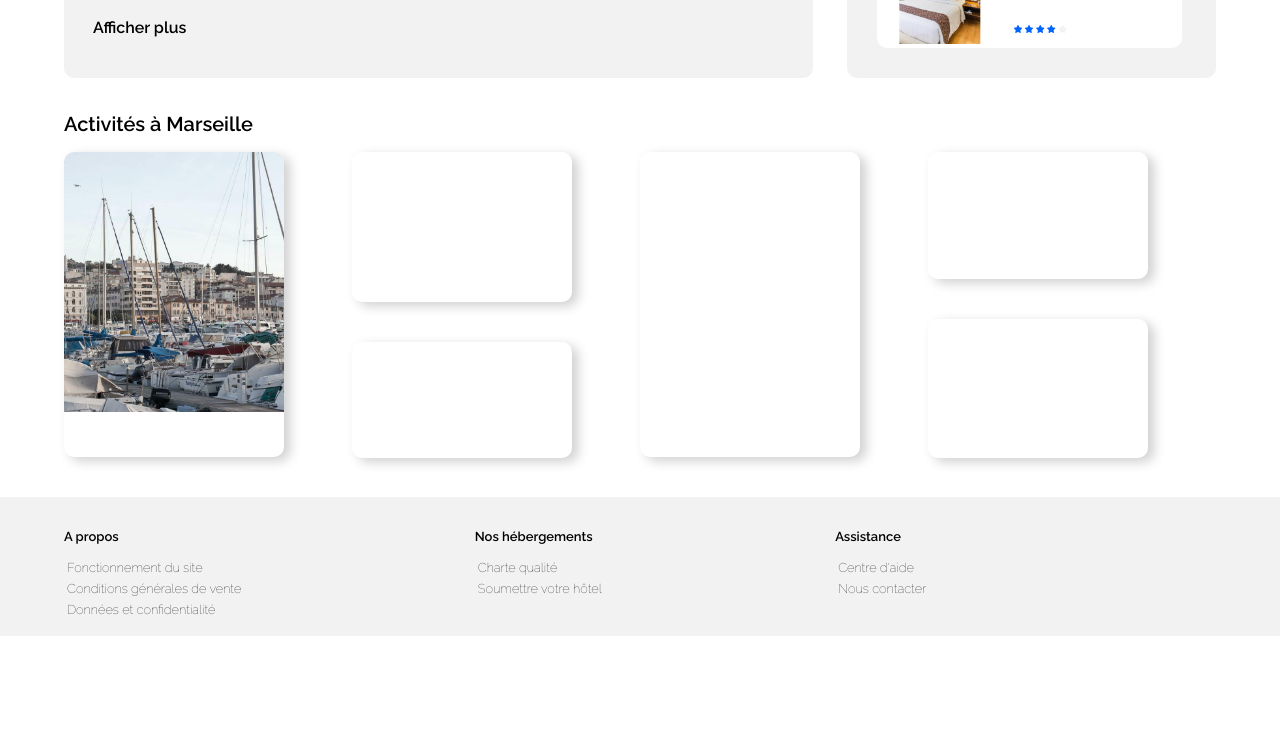
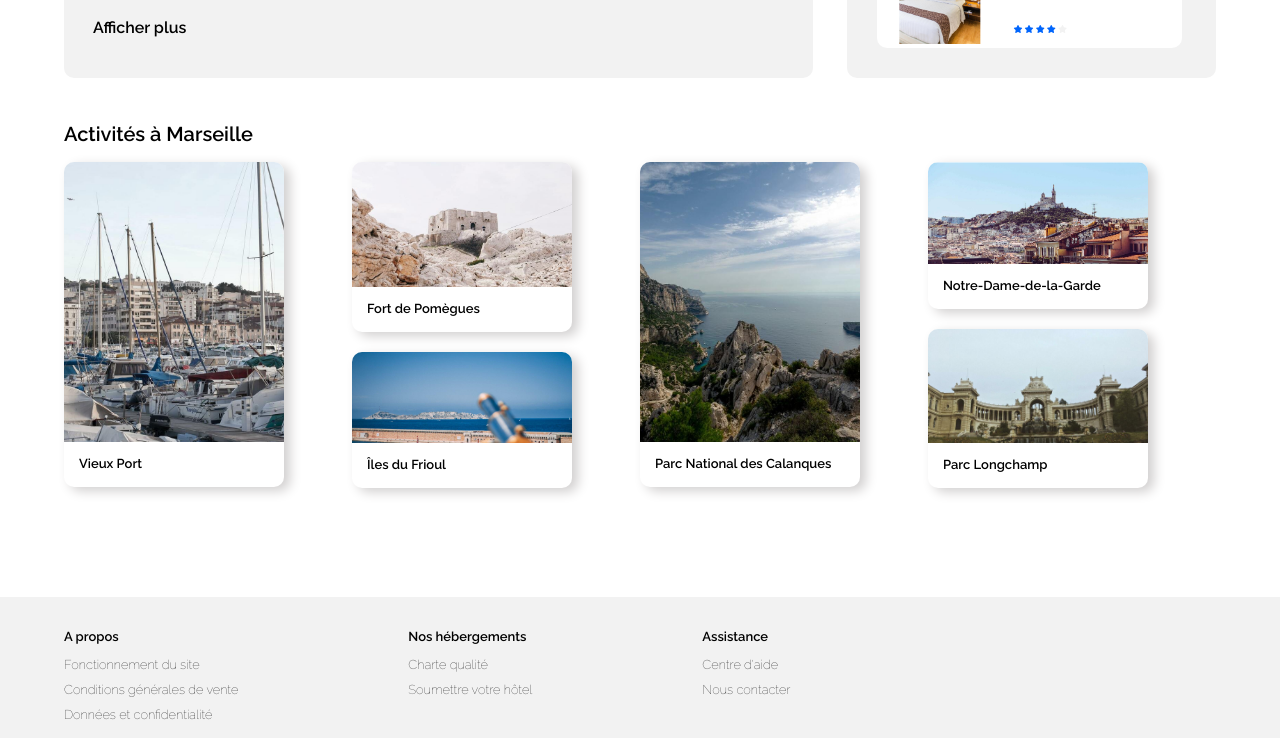
Before and after one commit to Metanee97/OC, a website: page P2/index.html in a window 1280 px wide. Shown: the part 835-1573 px from the top of the page. Before the commit the page ends 1471 px from the top, so only its background shows below. Drawn offline with Linux system fonts and the light colour scheme.

Commit message:
Footer responsive OK

```diff
--- a/P2/css/style.css
+++ b/P2/css/style.css
@@ -221,7 +221,7 @@ a:hover {
   display: flex;
   justify-content: space-between;
   margin-top: 15px;
-  margin-bottom: 35px;
+  margin-bottom: 45px;
   /* width: 93%;
   margin: 10px auto; */
 }
@@ -239,7 +239,7 @@ a:hover {
   margin: 25px 0px;
 }
 .accomodation-card {
-  width: 210px;
+  width: 199px;
   height: 170px;
   background-color: #FFF;
   padding: 4px 4px 0;
@@ -359,7 +359,7 @@ a:hover {
   display: flex;
   flex-direction: column;
   flex-wrap: wrap;
-  height: 310px;
+  height: 400px;
 }
 
 .activities-card {
@@ -380,115 +380,114 @@ a:hover {
 
 .activities-card-image img {
   position: absolute;
+  object-fit: cover;
 }
 
 .activities-card-title {
-  /* margin: 20px; */
-  /* height: 45px; */
-
+  margin: 15px;
 }
 
 .activities-card1 {
-  height: 305px;
+  height: 325px;
 }
 
 .activities-card1-image {
-  position: relative;
-  height: 260px;
+  height: 280px;
 }
 
 .activities-card1-image img {
-  position: absolute;
   top: 56%;
   left: 50%;
   transform: translate(-50%, -50%);
   width: 220px;
-  height: 305px;
+  height: 325px;
   object-fit: cover;
 }
 
 .activities-card2 {
-  height: 150px;
-  margin-bottom: 40px;
+  height: 170px;
+  margin-bottom: 20px;
 }
 
 .activities-card2-image {
-  height: 105px;
+  height: 125px;
 }
 
-/* .activities-card2-image img {
+.activities-card2-image img {
   top: 50%;
   left: 50%;
   transform: translate(-50%, -50%);
   width: 100%;
-  height: 140%;
-} */
+  /* height: 100%; */
+
+}
 
 .activities-card3 {
-  height: 116px;
+  height: 136px;
   /* margin-bottom: 40px; */
 }
 
 .activities-card3-image {
-  height: 71px;
+  height: 91px;
 }
 
-/* .activities-card3-image img {
+.activities-card3-image img {
   top: 77%;
   left: 50%;
   transform: translate(-50%, -50%);
   width: 100%;
-} */
+  /* height: 136px; */
+}
 
 .activities-card4 {
-  height: 305px;
+  height: 325px;
 }
 
 .activities-card4-image {
-  height: 260px;
+  height: 280px;
 }
 
-/* .activities-card4-image img {
-  top: 43%;
-  left: 44%;
+.activities-card4-image img {
+  top: 40%;
+  left: 47%;
   transform: translate(-50%, -40%);
-  width: 190%;
-  height: 120%;
-} */
+  /* width: 100%; */
+  height: 100%;
+}
 
 .activities-card5 {
-  height: 127px;
-  margin-bottom: 40px;
+  height: 147px;
+  margin-bottom: 20px;
 }
 
 .activities-card5-image {
-  height: 82px;
+  height: 102px;
 }
 
-/* .activities-card5-image img {
+.activities-card5-image img {
   top: 70%;
   left: 50%;
   transform: translate(-50%, -50%);
   width: 100%;
-  height: 140%;
-} */
+  /* height: 140%; */
+}
 
 .activities-card6 {
-  height: 139px;
+  height: 159px;
   /* margin-bottom: 40px; */
 }
 
 .activities-card6-image {
-  height: 94px;
+  height: 114px;
 }
 
-/* .activities-card6-image img {
+.activities-card6-image img {
   top: 70%;
   left: 50%;
   transform: translate(-50%, -50%);
   width: 100%;
-  height: 140%;
-} */
+  /* height: 140%; */
+}
 
 /* ----------------------------- *\
         FOOTER
@@ -512,11 +511,11 @@ a:hover {
 
 .footer-list-item {
   font-size: 80%;
-  padding: 3px;
+  margin-bottom: 10px;
 }
 
 .footer-list {
-  margin-right: 20%;
+  margin-right: 170px;
 }
 
 
@@ -524,7 +523,7 @@ a:hover {
         MEDIA QUERIES
 \* ----------------------------- */
 
-/* mobile */
+/* MOBILE */
 @media (max-width : 768px) {
 
   .wrapper {
@@ -732,24 +731,30 @@ a:hover {
 
     .activities-card-image {
       width: 330px;
-      height: 97px;
+      height: 117px;
     }
 
     .activities-card-image img {
       width: 100%;
-      height: 100%;
-      object-fit: cover;
+      height: auto;
     }
 
     /* ----------------------------- *\
             FOOTER
     \* ----------------------------- */
-    .footer-container {
+    .footer .wrapper {
       display: block;
+      width: 90%;
+    }
+
+    .footer-list {
+      margin-bottom: 35px;
+      margin-right: 125px;
     }
 }
 
-@media (min-width : 768px) and (max-width: 992px) {
+/* TABLET */
+@media (min-width : 767px) and (max-width: 992px) {
 
 /* ----------------------------- *\
           SEARCHING SECTION
@@ -838,6 +843,7 @@ a:hover {
     top: 50%;
     left: 50%;
     transform: translate(-50%, -50%);
+    object-fit: cover;
   }
 
   .popular-card-content {
@@ -857,10 +863,55 @@ a:hover {
     font-size: 10px;
   }
 
-  .all-activities-cards {
-    display: block;
-  }
+/* ----------------------------- *\
+        ACTIVITIES SECTION
+\* ----------------------------- */
+/* .activities {
+  text-align: center;
+} */
 
+.all-activities-cards {
+  display: flex;
+  flex-direction: row;
+  justify-content: space-around;
+  flex-wrap: wrap;
+  height: auto;
+}
 
+.activities-card-image {
+  height: 260px;
+}
 
+.activities-card-image img {
+  /* height: auto; */
 }
+
+.activities-card1 {
+  height: 305px;
+}
+
+.activities-card2 {
+  height: 305px;
+}
+
+.activities-card3 {
+  height: 305px;
+  order: 3;
+}
+
+.activities-card4 {
+  height: 305px;
+}
+
+.activities-card5 {
+  height: 305px;
+}
+
+.activities-card6 {
+  height: 305px;
+}
+
+.footer-list {
+  margin-right: 100px;
+}
+}
--- a/P2/index.html
+++ b/P2/index.html
@@ -297,7 +297,7 @@
                 <img src="images/activities/vieuxport-medium.jpg" alt="photo du vieux port">
               </div>
               <div class="activities-card-title">
-                <!-- <h3>Vieux Port</h3> -->
+                <h3>Vieux Port</h3>
               </div>
             </article>
           </a>
@@ -305,22 +305,21 @@
           <a href="#">
             <article class="activities-card activities-card2">
               <div class="activities-card-image activities-card2-image">
-                <!-- <img src="images/activities/pomegues-medium.jpg" alt="photo du fort de Pomègues"> -->
+                <img src="images/activities/pomegues-medium.jpg" alt="photo du fort de Pomègues">
               </div>
               <div class="activities-card-title">
-                <!-- <h3>Fort de Pomègues</h3> -->
+                <h3>Fort de Pomègues</h3>
               </div>
             </article>
           </a>
 
           <a href="#">
             <article class="activities-card activities-card3">
-              <!-- <p>3</p> -->
               <div class="activities-card-image activities-card3-image">
-                <!-- <img src="images/activities/frioul-medium.jpg" alt="photo des îles du Frioul"> -->
+                <img src="images/activities/frioul-medium.jpg" alt="photo des îles du Frioul">
               </div>
               <div class="activities-card-title">
-                <!-- <h3>Îles du Frioul</h3> -->
+                <h3>Îles du Frioul</h3>
               </div>
             </article>
           </a>
@@ -328,10 +327,10 @@
           <a href="#">
             <article class="activities-card activities-card4">
               <div class="activities-card-image activities-card4-image">
-                <!-- <img src="images/activities/calanques-medium.jpg" alt="photo des Calanques de Marseille"> -->
+                <img src="images/activities/calanques-medium.jpg" alt="photo des Calanques de Marseille">
               </div>
               <div class="activities-card-title">
-                <!-- <h3>Parc National des Calanques</h3> -->
+                <h3>Parc National des Calanques</h3>
               </div>
             </article>
           </a>
@@ -339,24 +338,23 @@
           <a href="#">
             <article class="activities-card activities-card5">
               <div class="activities-card-image activities-card5-image">
-                <!-- <img src="images/activities/notredame-medium.jpg"
-                  alt="photo de Notre-Dame-de-la-Garde"> -->
+                <img src="images/activities/notredame-medium.jpg" alt="photo de Notre-Dame-de-la-Garde">
               </div>
-              <!-- <div class="activities-card-title"> -->
-                <!-- <h3>Notre-Dame-de-la-Garde</h3> -->
-              <!-- </div> -->
+              <div class="activities-card-title">
+                <h3>Notre-Dame-de-la-Garde</h3>
+              </div>
             </article>
           </a>
 
           <a href="#">
             <article class="activities-card activities-card6">
               <div class="activities-card-image activities-card6-image">
-                <!-- <img src="images/activities/longchamp-medium.jpg"
-                  alt="photo du Parc Longchamp"> -->
+                <img src="images/activities/longchamp-medium.jpg"
+                  alt="photo du Parc Longchamp">
               </div>
-              <!-- <div class="activities-card-title"> -->
-                <!-- <h3>Parc Longchamp</h3> -->
-              <!-- </div> -->
+              <div class="activities-card-title">
+                <h3>Parc Longchamp</h3>
+              </div>
             </article>
           </a>
 
```
